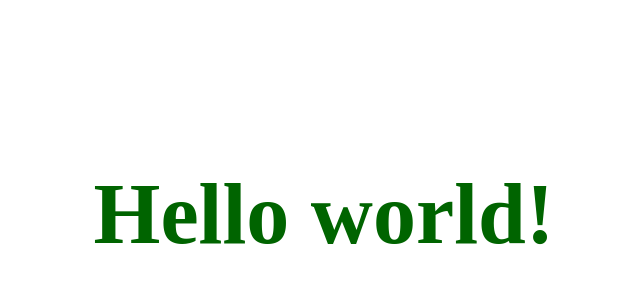
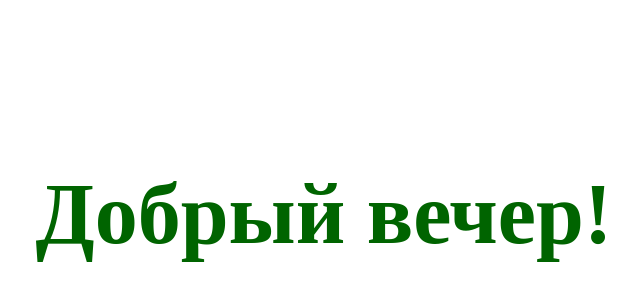
Before and after one commit to bulanov1192/frontend-edu, a website: page index.html in a window 1280 px wide. Shown: the part 244-544 px from the top of the page, without its empty margins (316-956 px from the left). Drawn offline with Linux system fonts and the light colour scheme.

Commit message:
Test of deployment

```diff
--- a/index.html
+++ b/index.html
@@ -6,6 +6,6 @@
     <link rel="stylesheet" href="style.css">
 </head>
 <body>
-<h1>Hello world!</h1>
+<h1>Добрый вечер!</h1>
 </body>
 </html>
```
